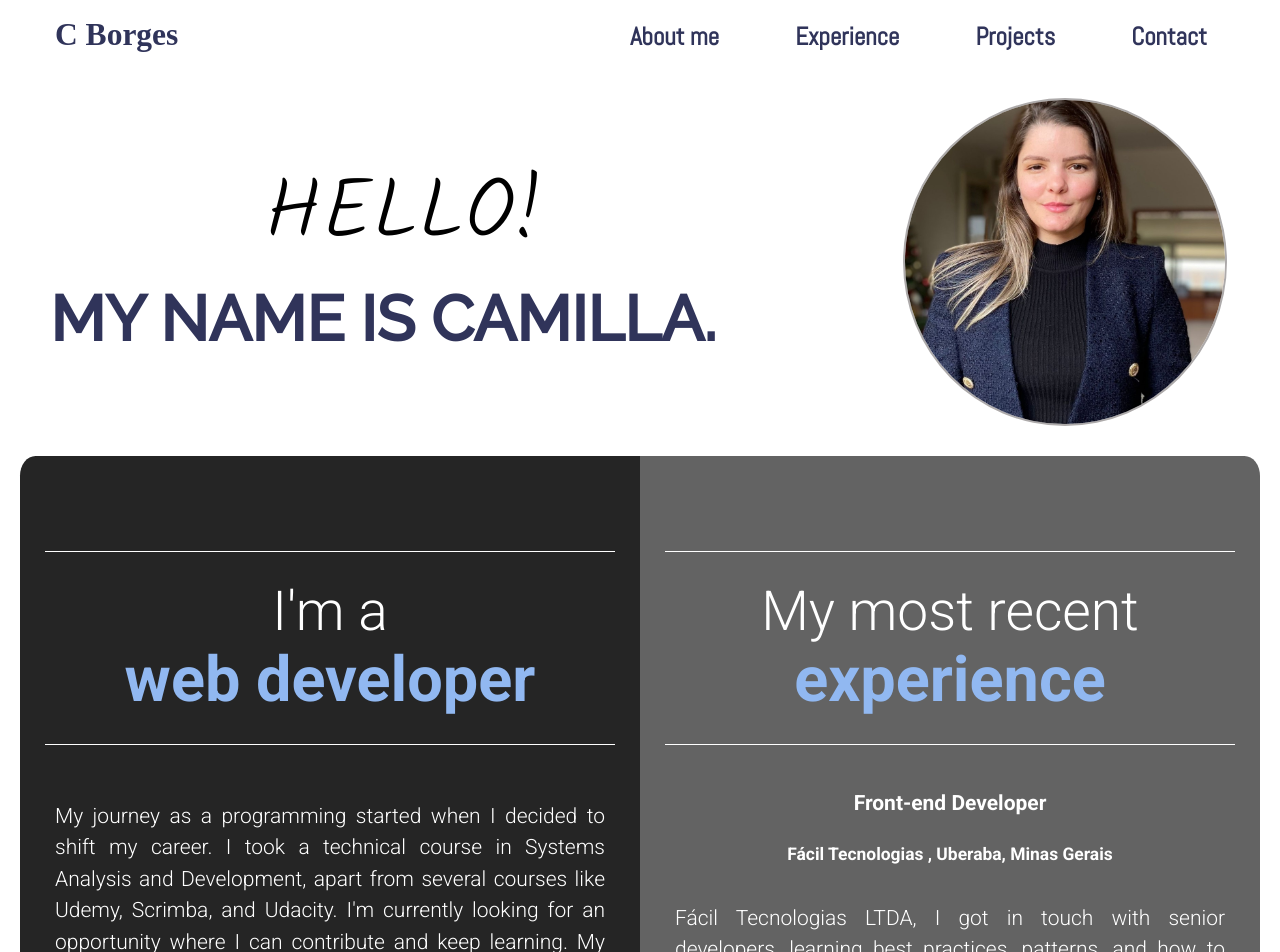
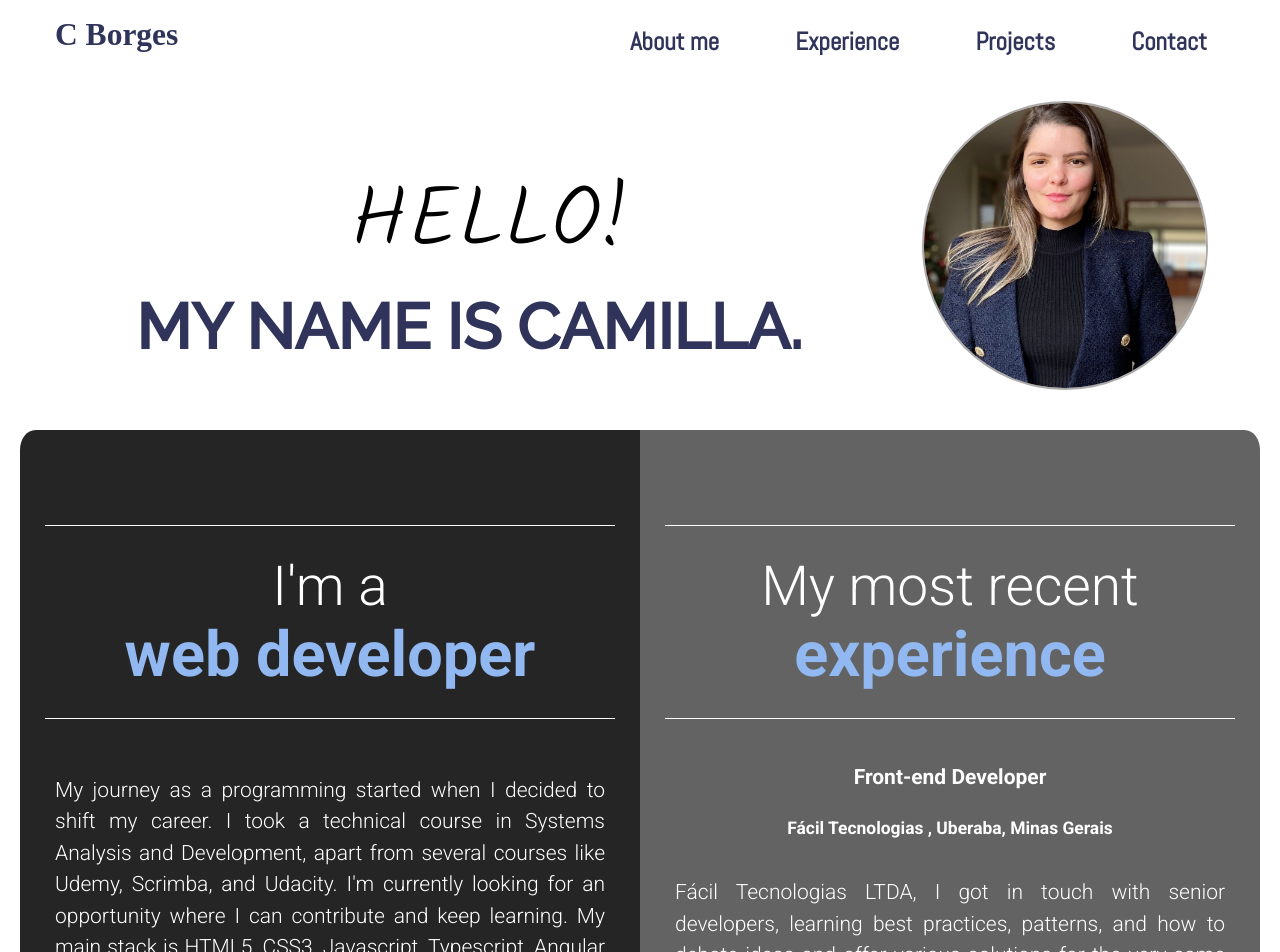
Before and after one commit to camillaborges/website-angular, an Angular app: page / in a window 1280 px wide. Shown: the top 952 px of the page. Built offline with nearby package versions, Linux system fonts and the light colour scheme; a web font is replaced by a local one.

Commit message:
implementing improvements

```diff
--- a/src/app/menu/menu.component.css
+++ b/src/app/menu/menu.component.css
@@ -23,7 +23,7 @@ body {
 }
 
 #menu {
-  display: inline;
+  display: flex;
   float: right;
 }
 
@@ -70,6 +70,7 @@ a {
 
     #menu {
       display: flex;
+      justify-content: center;
       float: none;
     }
 
@@ -96,3 +97,13 @@ a {
   }
 
 }
+
+@media(max-width:390px) {
+  #menu {
+    padding-left: 0;
+    min-width: 350px;
+    display: flex;
+    justify-content: center;
+
+  }
+}
--- a/src/app/projects/projects.component.html
+++ b/src/app/projects/projects.component.html
@@ -23,7 +23,7 @@
                     unique opportunity to turn theoretical knowledge
                     into concrete solutions that were being used by
                     hundreds of people every day.</p>
-                <a class='btn' href="https://www.linkedin.com/in/camillaborges/" target="_blank">See my GitHub</a>
+                <a class='btn' href="https://github.com/camillaborges" target="_blank">See my GitHub</a>
             </article>
         </div>
     </div>
--- a/src/app/welcome/welcome.component.css
+++ b/src/app/welcome/welcome.component.css
@@ -9,13 +9,13 @@
 .introduction {
     position: relative;
     align-items: center;
-    margin-right: 20px;
     font-size: 3rem;
 }
 
 img {
     max-width: 50%;
-    margin: 15px 0 5px 0;
+    height: auto;
+    margin: 10px 0 5px 0;
     align-items: center;
     border: solid rgb(173, 170, 170) 2px;
     border-radius: 60%;
@@ -41,7 +41,7 @@ h1 {
   }
 
 .profile-picture {
-    margin: auto;
+    margin: 10px;
     width: 100%;
 }
 
@@ -92,7 +92,7 @@ h3 {
 
 .profile-picture {
     margin-top: 10px;
-    width: 25%;
+    width:22%;
 }
 
 }
--- a/src/styles.css
+++ b/src/styles.css
@@ -19,7 +19,7 @@ body {
 .presentation {
     min-height: 100vh;
     display: flex;
-    align-items: center;
+    justify-content: center;
 
 }
 
@@ -135,6 +135,10 @@ img {
     color: white;
 }
 
+.about {
+    min-width: 350px;
+}
+
 .portfolio-item h3 {
     margin-bottom: 0.2em;
     font-size:1rem;
@@ -149,6 +153,7 @@ img {
 @media(min-width: 750px) {
     .about {
         display: flex;
+        max-width: 1300px;
     }
 
     .projects {
@@ -157,6 +162,7 @@ img {
         width: 100%;
         border-top-right-radius: 2.5%;
         border-bottom-right-radius: 2.5%;
+        max-width: 1300px;
     }
 
     .carrer {
```
